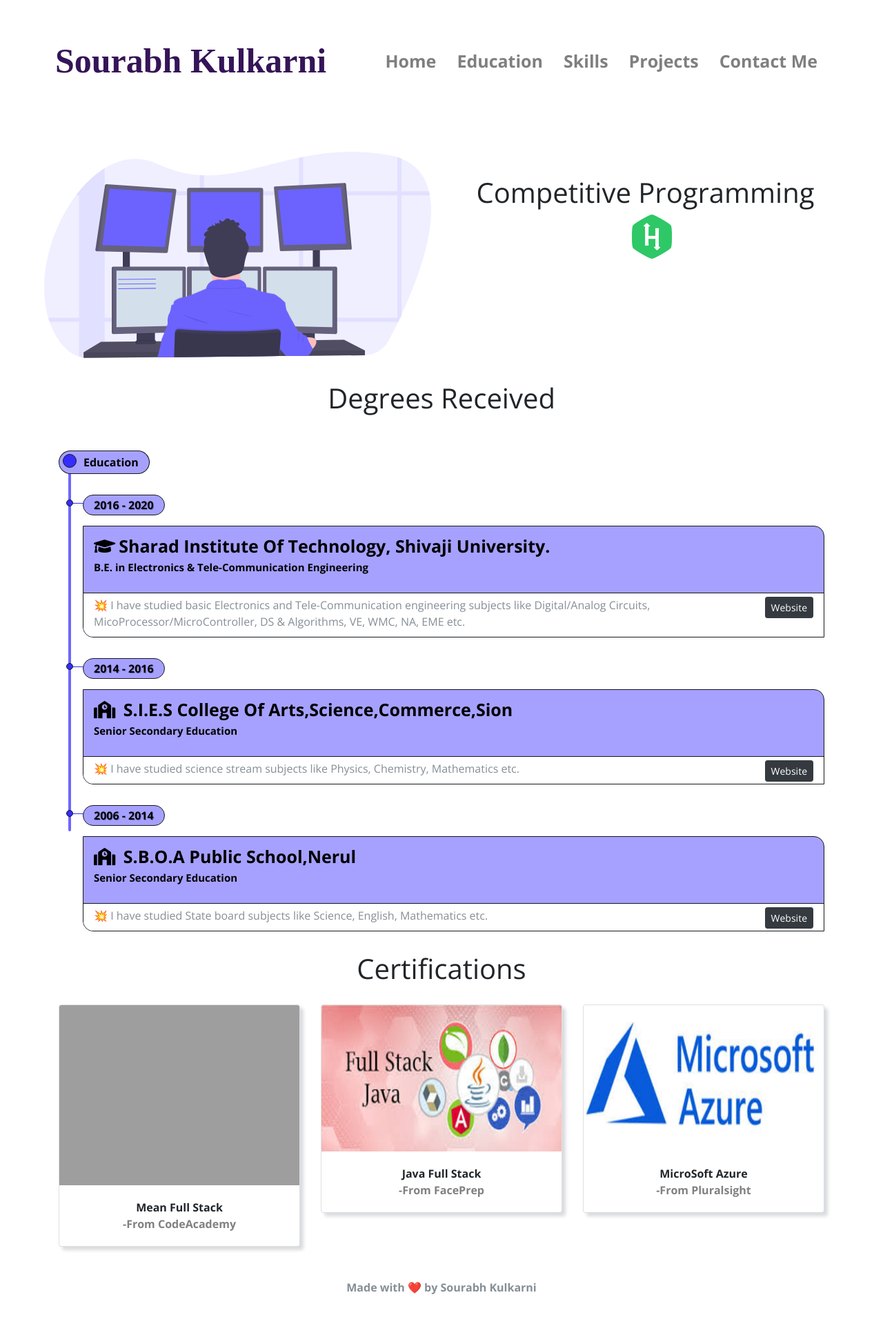
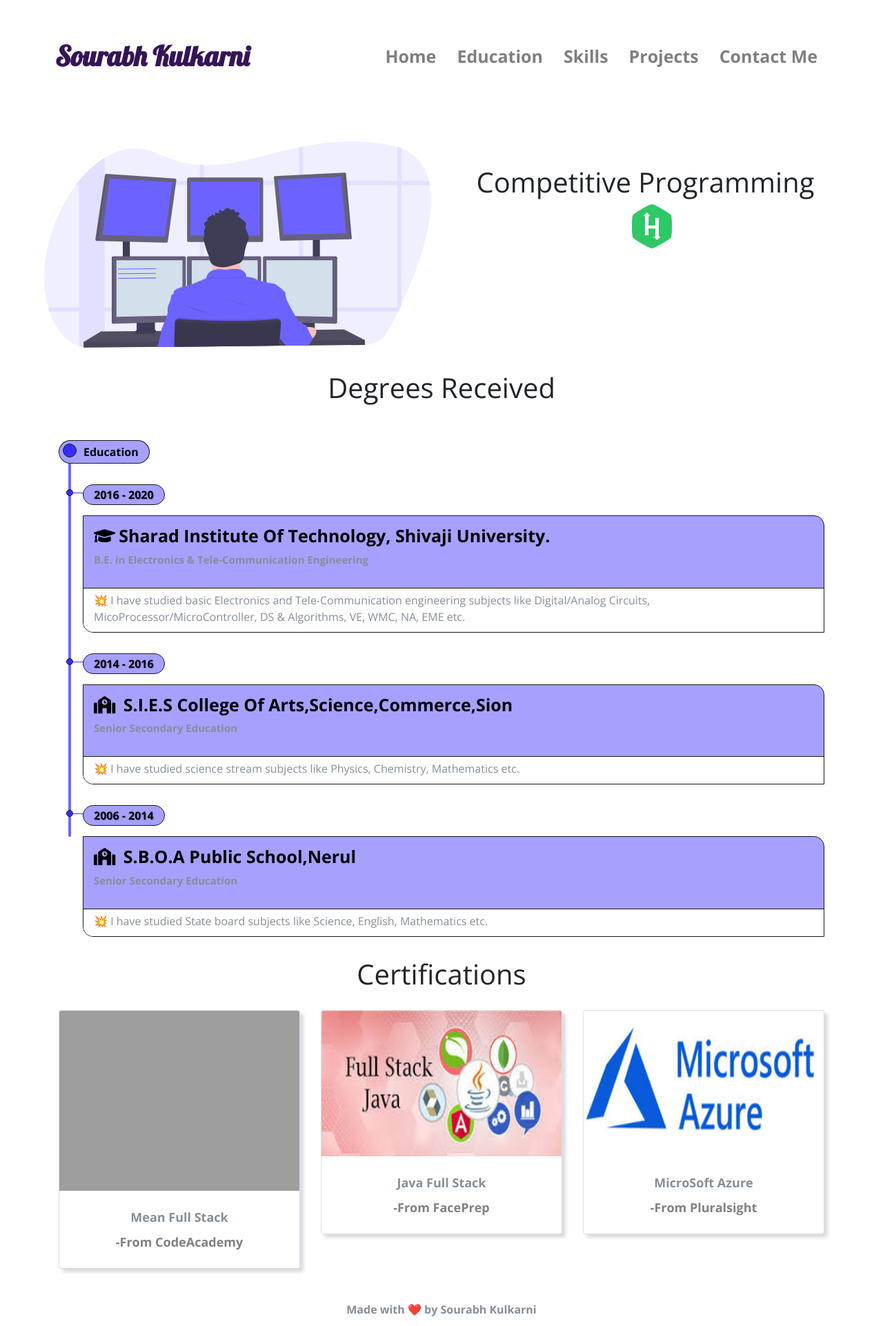
Before and after one commit to souru98/Profile, a PHP site: page /Lib/html/Education.html in a window 1280 px wide. Shown: the whole page at 69% size. Before the commit the page ends 1876 px from the top, so only its background shows below. Run offline with PHP 8.4, Linux system fonts and the light colour scheme; some libraries are stand-ins or nearby versions; some web fonts are replaced; grey boxes are pictures that could not be loaded.

Commit message:
Header  problem solved

```diff
--- a/Lib/html/Education.html
+++ b/Lib/html/Education.html
@@ -6,9 +6,12 @@
     <meta name="viewport" content="width=device-width,initial-scale=1">
     <title>Sourabh's Portfolio</title>
     <link rel="icon" href="../../Assests/engineer.ico">
+    <link rel="preconnect" href="https://fonts.gstatic.com" crossorigin>
+    <link href="https://fonts.googleapis.com/css2?family=Lobster&display=swap" rel="stylesheet">
     <link rel="stylesheet" href="https://stackpath.bootstrapcdn.com/bootstrap/4.5.0/css/bootstrap.min.css"
         integrity="sha384-9aIt2nRpC12Uk9gS9baDl411NQApFmC26EwAOH8WgZl5MYYxFfc+NcPb1dKGj7Sk" crossorigin="anonymous">
     <link rel="stylesheet" href="../css/Education.css">
+    <link rel="stylesheet" href="../../style.css">
     <script src="https://code.iconify.design/1/1.0.7/iconify.min.js"></script>
     <link href="https://fonts.googleapis.com/css2?family=Arizonia&family=Montserrat:wght@400;800&display=swap"
         rel="stylesheet">
@@ -96,8 +99,7 @@
                                     <p class="degree">B.E. in Electronics & Tele-Communication Engineering</p>
                                 </div>
                                 <div class="box-content">
-                                    <a class="btn btn-sm btn-dark float-right" role="button" href="http://sitcoe.ac.in/"
-                                        target=_blank style="color: white;">Website</a>
+
                                     <div class="box-item">💥 I have studied basic Electronics and Tele-Communication
                                         engineering subjects like Digital/Analog Circuits,
                                         MicoProcessor/MicroController, DS & Algorithms, VE, WMC, NA, EME etc.</div>
@@ -120,9 +122,7 @@
                                     Arts,Science,Commerce,Sion <p class="degree">Senior Secondary Education</p>
                                 </div>
                                 <div class="box-content">
-                                    <a class="btn btn-sm btn-dark float-right" role="button"
-                                        href="http://www.siesascs.edu.in/" target=_blank
-                                        style="color: white;">Website</a>
+
                                     <div class="box-item">💥 I have studied science stream subjects like Physics,
                                         Chemistry, Mathematics etc. </div>
                                     <!-- <div class="box-item"><b>💥 Percentage</b>: 59%</div> -->
@@ -145,9 +145,7 @@
                                         class="degree">Senior Secondary Education</p>
                                 </div>
                                 <div class="box-content">
-                                    <a class="btn btn-sm btn-dark float-right" role="button"
-                                        href="http://www.sboapublicschoolnerul.com/" target=_blank
-                                        style="color: white;">Website</a>
+
                                     <div class="box-item">💥 I have studied State board subjects like Science,
                                         English, Mathematics etc. </div>
                                     <!-- <div class="box-item"><b>💥 Percentage</b>: 79%</div> -->
--- a/Lib/html/Project.html
+++ b/Lib/html/Project.html
@@ -6,10 +6,13 @@
   <meta name="viewport" content="width=device-width,initial-scale=1">
   <title>Sourabh's Portfolio</title>
   <link rel="icon" href="../../Assests/engineer.ico">
+
+  <link rel="preconnect" href="https://fonts.gstatic.com" crossorigin>
+  <link href="https://fonts.googleapis.com/css2?family=Lobster&display=swap" rel="stylesheet">
   <link rel="stylesheet" href="https://stackpath.bootstrapcdn.com/bootstrap/4.5.0/css/bootstrap.min.css"
     integrity="sha384-9aIt2nRpC12Uk9gS9baDl411NQApFmC26EwAOH8WgZl5MYYxFfc+NcPb1dKGj7Sk" crossorigin="anonymous">
   <link rel="stylesheet" href="../css/Project.css">
-
+  <link rel="stylesheet" href="../../style.css">
   <link href="https://fonts.googleapis.com/css2?family=Arizonia&family=Montserrat:wght@400;800&display=swap"
     rel="stylesheet">
   <link href="https://fonts.googleapis.com/css2?family=Open+Sans:wght@700&display=swap" rel="stylesheet">
--- a/Lib/html/contact.html
+++ b/Lib/html/contact.html
@@ -6,6 +6,8 @@
     <meta name="viewport" content="width=device-width,initial-scale=1">
     <title>Sourabh's Portfolio</title>
     <link rel="icon" href="../../Assests/engineer.ico">
+    <link rel="preconnect" href="https://fonts.gstatic.com" crossorigin>
+    <link href="https://fonts.googleapis.com/css2?family=Lobster&display=swap" rel="stylesheet">
     <link rel="stylesheet" href="https://stackpath.bootstrapcdn.com/bootstrap/4.5.0/css/bootstrap.min.css"
         integrity="sha384-9aIt2nRpC12Uk9gS9baDl411NQApFmC26EwAOH8WgZl5MYYxFfc+NcPb1dKGj7Sk" crossorigin="anonymous">
     <link rel="stylesheet" href="../css/contact.css">
--- a/Lib/html/skill.html
+++ b/Lib/html/skill.html
@@ -6,9 +6,12 @@
   <meta name="viewport" content="width=device-width,initial-scale=1">
   <title>Sourabh's Portfolio</title>
   <link rel="icon" href="../../Assests/engineer.ico">
+  <link rel="preconnect" href="https://fonts.gstatic.com" crossorigin>
+  <link href="https://fonts.googleapis.com/css2?family=Lobster&display=swap" rel="stylesheet">
   <link rel="stylesheet" href="https://stackpath.bootstrapcdn.com/bootstrap/4.5.0/css/bootstrap.min.css"
     integrity="sha384-9aIt2nRpC12Uk9gS9baDl411NQApFmC26EwAOH8WgZl5MYYxFfc+NcPb1dKGj7Sk" crossorigin="anonymous">
   <link rel="stylesheet" href="../css/skill.css">
+  <link rel="stylesheet" href="../../style.css">
   <script src="https://code.iconify.design/1/1.0.7/iconify.min.js"></script>
   <link href="https://fonts.googleapis.com/css2?family=Arizonia&family=Montserrat:wght@400;800&display=swap"
     rel="stylesheet">
--- a/index.html
+++ b/index.html
@@ -8,7 +8,8 @@
   <link rel="icon" href="./Assests/engineer.ico">
   <link rel="stylesheet" href="https://stackpath.bootstrapcdn.com/bootstrap/4.5.0/css/bootstrap.min.css" integrity="sha384-9aIt2nRpC12Uk9gS9baDl411NQApFmC26EwAOH8WgZl5MYYxFfc+NcPb1dKGj7Sk" crossorigin="anonymous">
   <link rel="stylesheet" href="style.css">
-
+  <link rel="preconnect" href="https://fonts.gstatic.com" crossorigin>
+  <link href="https://fonts.googleapis.com/css2?family=Lobster&display=swap" rel="stylesheet">
   <link href="https://fonts.googleapis.com/css2?family=Arizonia&family=Montserrat:wght@400;800&display=swap" rel="stylesheet">
   <link href="https://fonts.googleapis.com/css2?family=Open+Sans:wght@700&display=swap" rel="stylesheet">
   <link rel="stylesheet" href="https://use.fontawesome.com/releases/v5.4.1/css/all.css" />
--- a/style.css
+++ b/style.css
@@ -25,8 +25,8 @@
 .brand-name ,.navbar-light .navbar-brand{
       /* font-family: "Brush Script MT"; */
       /* margin-bottom: 3px; */
-      font-family: "Lovely Home";
-      font-size: 50px;
+      font-family: "Lobster";
+      font-size: 40px;
       font-weight: bold;
       color: #351458;
   }
@@ -276,8 +276,8 @@
       .brand-name ,.navbar-light .navbar-brand{
       /* font-family: "Brush Script MT"; */
       /* margin-bottom: 3px; */
-      font-family: "Lovely Home";
-      font-size: 40px;
+      font-family: "Lobster";
+      font-size: 25px;
       font-weight: bold;
       color: #351458;
   }
```
Also changed, not shown: Lib/css/contact.css.
